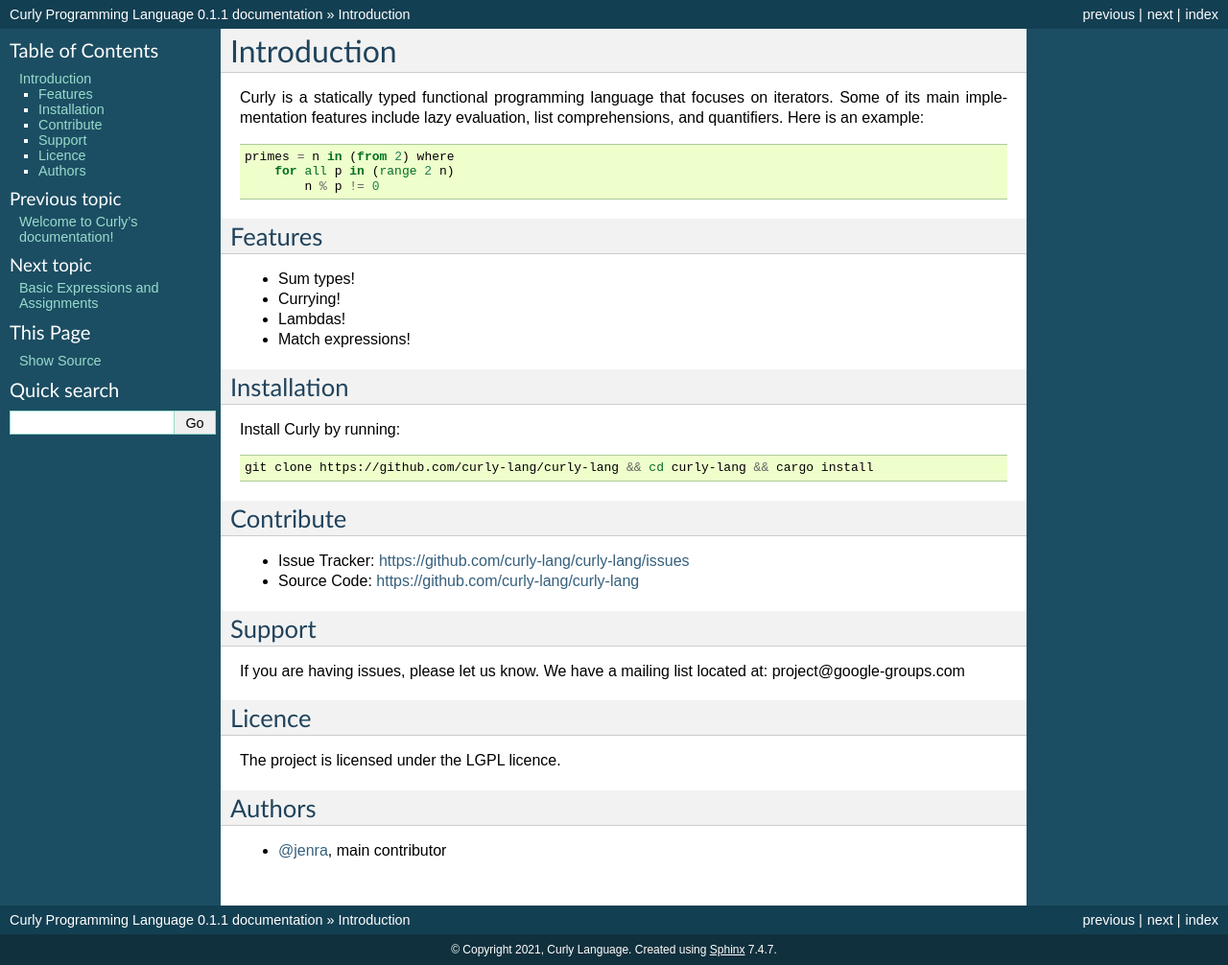
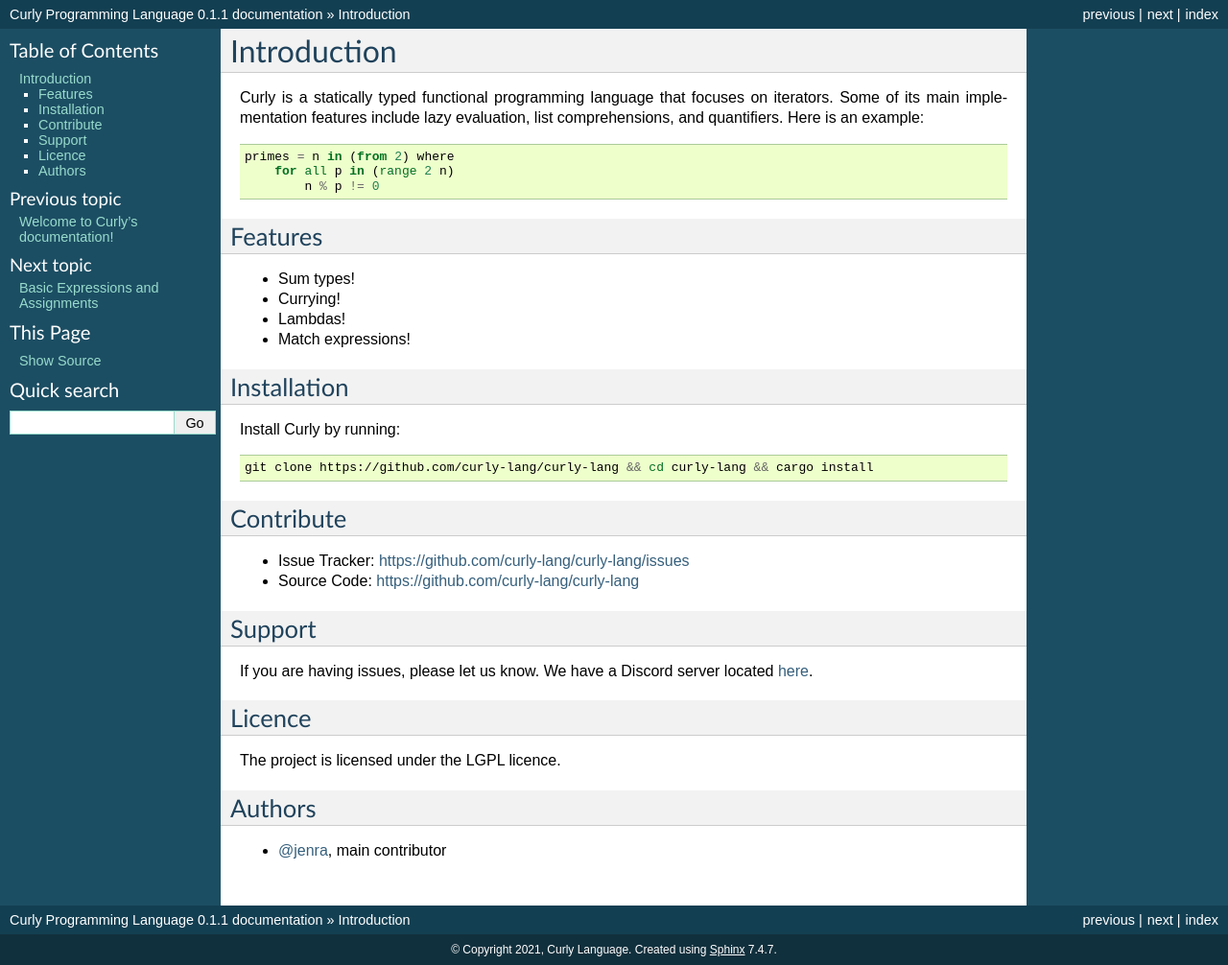
Before and after one commit to curly-lang/docs, a Sphinx documentation site: the page built from docs/readme.md, in a window 1280 px wide. Shown: the whole page at 96% size. Built offline with Sphinx 7.4.7, drawn with Linux system fonts in a browser that asks for light colours.

Commit message:
Replaced mailing list with discord server

```diff
--- a/docs/readme.md
+++ b/docs/readme.md
@@ -24,7 +24,7 @@
 
 ## Support
 If you are having issues, please let us know.
-We have a mailing list located at: project@google-groups.com
+We have a Discord server located [here](https://discord.gg/Gxfr6JDecv).
 
 ## Licence
 The project is licensed under the LGPL licence.
```
